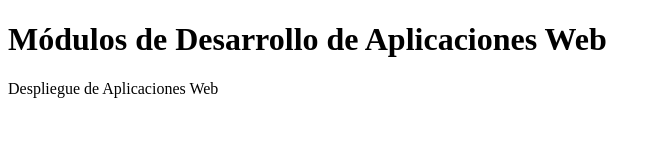
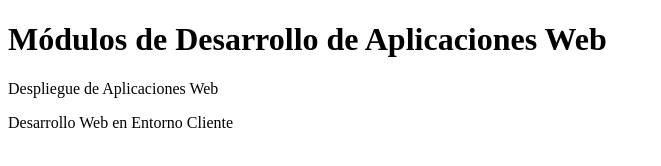
Before and after one commit to isabelparedes27/DawAct1_4, a plain HTML site: page index.html in a window 1280 px wide. Shown: the whole page, without its empty margins (0-661 px from the left). Drawn offline with Linux system fonts and the light colour scheme.

Commit message:
Añadido nuevo módulo a index.html

```diff
--- a/index.html
+++ b/index.html
@@ -6,5 +6,6 @@
 <body>
     <h1>Módulos de Desarrollo de Aplicaciones Web</h1>
     <p>Despliegue de Aplicaciones Web</p>
+<p>Desarrollo Web en Entorno Cliente</p>
 </body>
 </html>
```
